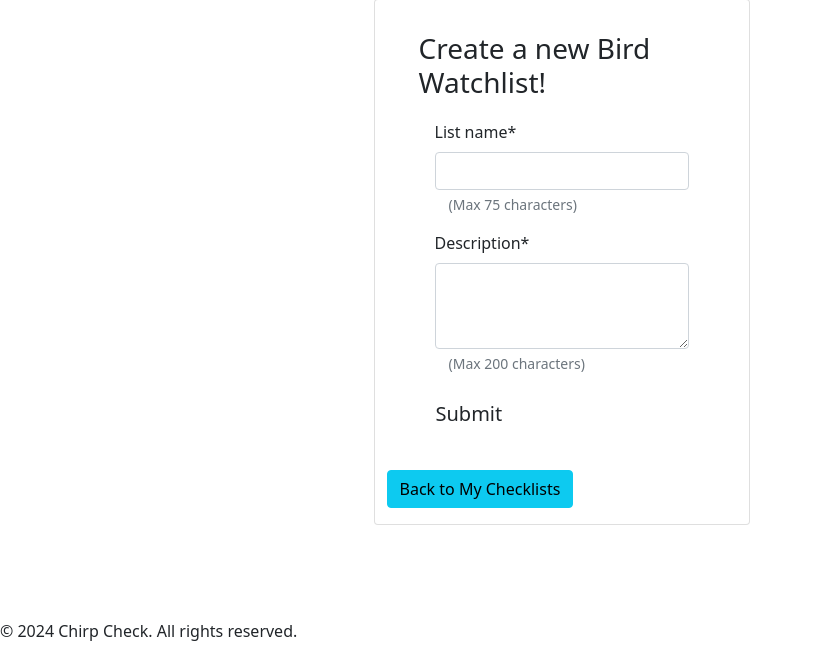
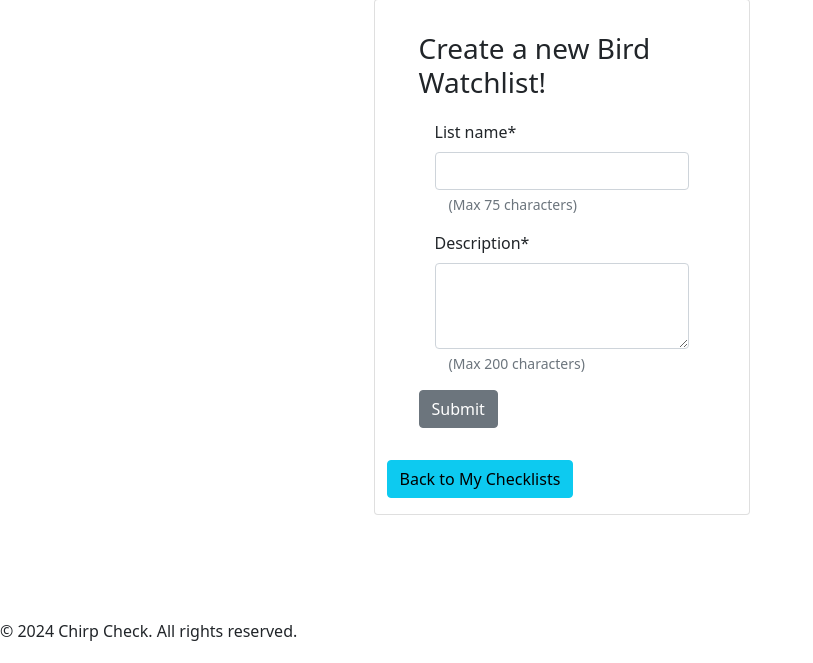
Before and after one commit to SummonerSkies/chirp-check, a Django app: page /chirpcheck/create/ in a window 1280 px wide. Shown: the part 137-800 px from the top of the page, without its empty margins (0-813 px from the left). Run offline with Django 4.2, Linux system fonts and the light colour scheme; some libraries are stand-ins or nearby versions.

Commit message:
css testing for heroku deployment

```diff
--- a/check/templates/check/create_checklist.html
+++ b/check/templates/check/create_checklist.html
@@ -14,7 +14,7 @@
                 {% csrf_token %}
                 <button id="submitButton"
                   type="submit"
-                  class="btn btn-signup btn-lg">Submit</button>
+                  class="btn btn-signup btn-secondary">Submit</button>
           </form>
         </div>
         <p><a href="{% url 'chirpcheck:index' %}"><Button type="button" class="btn btn-info">Back to My Checklists</Button></a></p>
```
